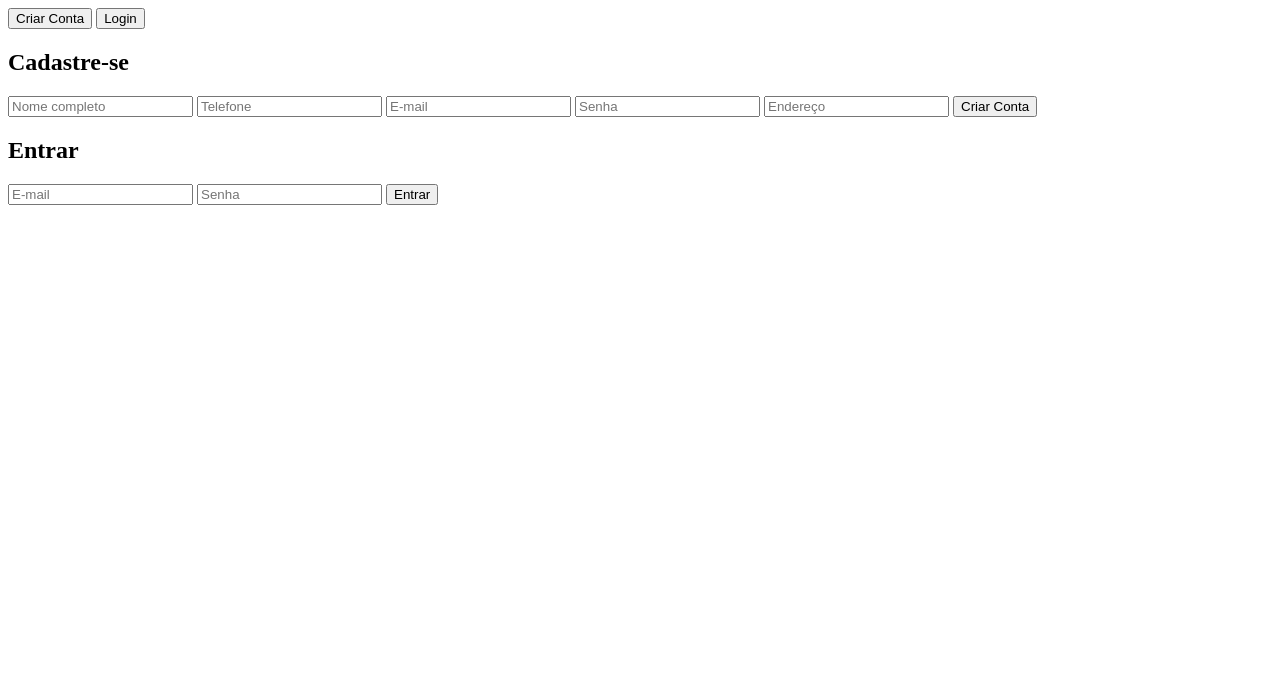
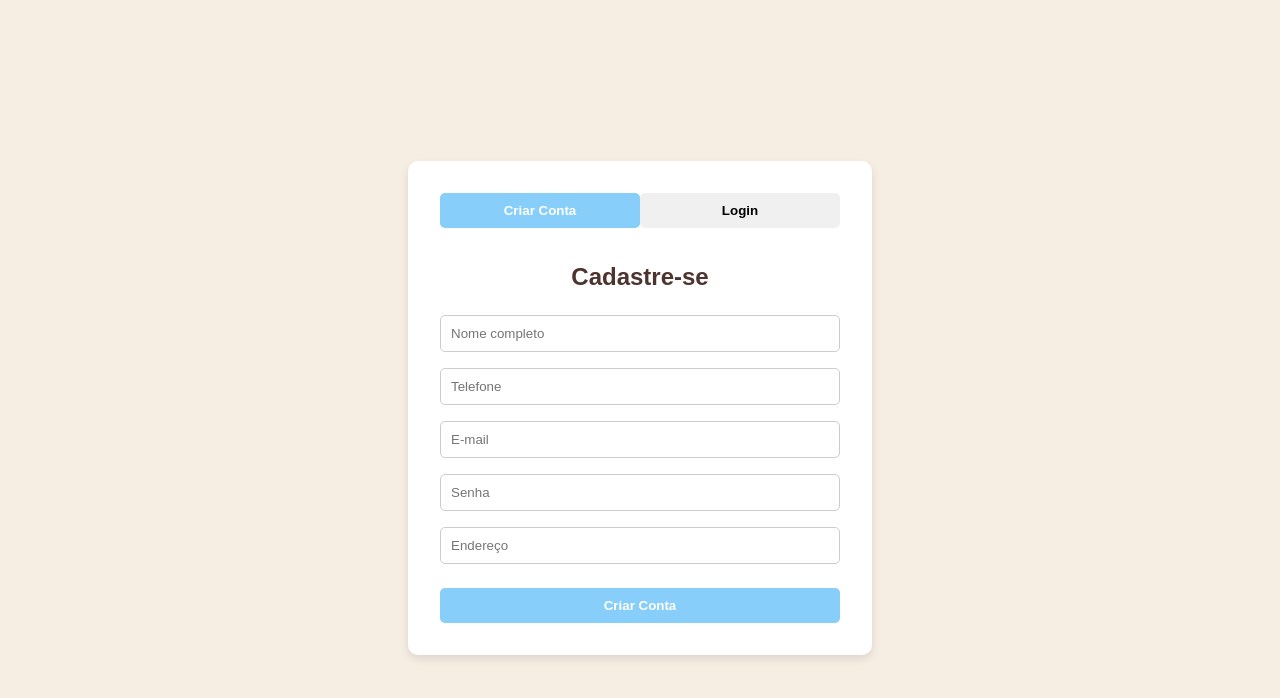
Before and after one commit to codexthomassim/reinodoscupcakes, a plain HTML site: page auth.html in a window 1280 px wide. Drawn offline with Linux system fonts and the light colour scheme.

Commit message:
Ajuste na  área de login/cadastro

```diff
--- a/auth.css
+++ b/auth.css
@@ -0,0 +1,77 @@
+body {
+  font-family: 'Nunito', sans-serif;
+  background-color: #f6eee3;
+  display: flex;
+  justify-content: center;
+  align-items: center;
+  height: 100vh;
+}
+
+.form-container {
+  background: #fff;
+  border-radius: 10px;
+  padding: 2rem;
+  width: 90%;
+  max-width: 400px;
+  box-shadow: 0 4px 8px rgba(0,0,0,0.1);
+}
+
+.tabs {
+  display: flex;
+  justify-content: space-around;
+  margin-bottom: 1rem;
+}
+
+.tab-button {
+  flex: 1;
+  padding: 10px;
+  cursor: pointer;
+  background: #f0f0f0;
+  border: none;
+  font-weight: bold;
+  border-radius: 5px;
+  transition: 0.3s;
+}
+
+.tab-button.active {
+  background-color: #87CEFA;
+  color: #fff;
+}
+
+.form {
+  display: none;
+  flex-direction: column;
+}
+
+.form.active {
+  display: flex;
+}
+
+.form h2 {
+  text-align: center;
+  margin-bottom: 1rem;
+  color: #4E342E;
+}
+
+.form input {
+  padding: 10px;
+  margin: 8px 0;
+  border: 1px solid #ccc;
+  border-radius: 5px;
+}
+
+.form button {
+  margin-top: 1rem;
+  padding: 10px;
+  border: none;
+  background-color: #87CEFA;
+  color: #fff;
+  font-weight: bold;
+  border-radius: 5px;
+  cursor: pointer;
+  transition: 0.3s;
+}
+
+.form button:hover {
+  background-color: #4E342E;
+}
--- a/main.js
+++ b/main.js
@@ -2,6 +2,8 @@
 let cartIcon = document.querySelector("#cart-icon");
 let cart = document.querySelector(".cart");
 let closeCart = document.querySelector("#close-cart");
+//Usuário
+let userIcon = document.querySelector("#user-icon");
 //Abri carrinho
 cartIcon.onclick = () => {
   cart.classList.add("active");
@@ -10,3 +12,7 @@ cartIcon.onclick = () => {
 closeCart.onclick = () => {
   cart.classList.remove("active");
 };
+//Redireciona o usuário para tela de cadastro/login
+userIcon.addEventListener("click", () => {
+  window.location.href = "auth.html";
+});
```
Also changed, not shown: index.html (+4 -1 lines), style.css (+23 -5 lines).
